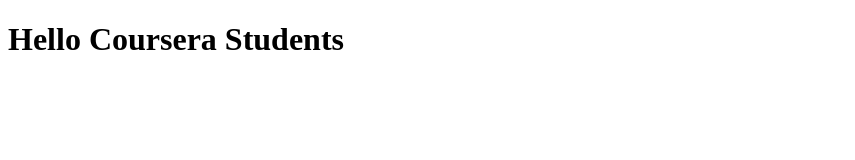
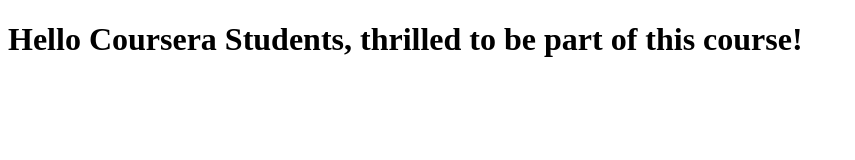
Before and after one commit to saiyanx/coursera-test, a plain HTML site: page index.html in a window 1280 px wide. Shown: the whole page, without its empty margins (0-855 px from the left). Drawn offline with Linux system fonts and the light colour scheme.

Commit message:
Next version of web file

```diff
--- a/index.html
+++ b/index.html
@@ -5,6 +5,6 @@
     <title>Hello Coursera</title>
   </head>
   <body>
-    <h1>Hello Coursera Students</h1>
+    <h1>Hello Coursera Students, thrilled to be part of this course!</h1>
   </body>
 </html>
```
